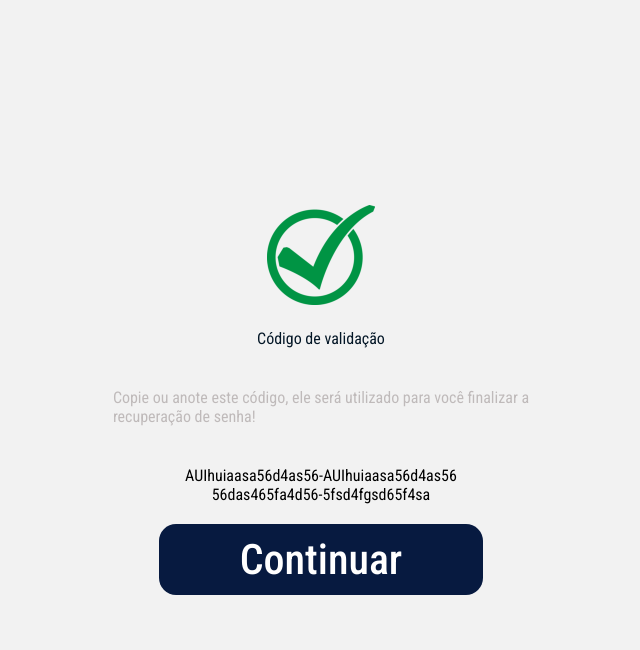
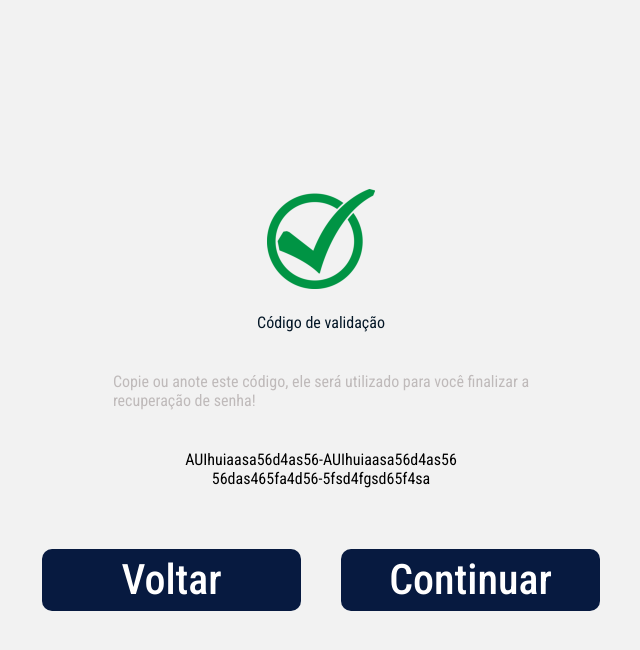
Before and after one commit to decilioh/devel-food-gui, a React (Vite) app: page /esqueci-minha-senha in a window 1280 px wide. Both pictures are taken after typing "name@example.com" into the empty fields and a click on the button "Continuar". Shown: the top 650 px of the page, without its empty margins (319-959 px from the left). Built offline with nearby package versions, Linux system fonts and the light colour scheme.

Commit message:
Botao voltar na tela "esqueci mina senha"

```diff
--- a/src/components/RequestEmail/index.tsx
+++ b/src/components/RequestEmail/index.tsx
@@ -5,13 +5,15 @@ import { MdOutlineEmail } from 'react-icons/md';
 import { RequestEmailData, schema } from './schema';
 import { Button } from '../common/Button';
 import { LogoDevelFood } from '../common/Logo';
-import { FieldsetButton, Form } from './styles';
+import { FieldsetButton, FieldsetInput, Form } from './styles';
+import { useNavigate } from 'react-router-dom';
 
 interface RequestEmailProps {
     onSubmit: (email: string) => void
 }
 
 export const RequestEmail = ({ onSubmit }: RequestEmailProps) => {
+    const Navigate = useNavigate();
     const { register, handleSubmit, formState: { errors } } = useForm<RequestEmailData>({
         resolver: zodResolver(schema),
     });
@@ -24,7 +26,7 @@ export const RequestEmail = ({ onSubmit }: RequestEmailProps) => {
     return (
         <Form id="form-recover-password" onSubmit={handleSubmit(handleSubmitEmail)}>
             <LogoDevelFood />
-            <fieldset>
+            <FieldsetInput>
                 <Input
                     name="email"
                     type='email'
@@ -34,8 +36,9 @@ export const RequestEmail = ({ onSubmit }: RequestEmailProps) => {
                     error={errors.email?.message}
                     id="input-email"
                 />
-            </fieldset>
+            </FieldsetInput>
             <FieldsetButton>
+                <Button id="button-return" onClick={() => Navigate('/')}>Voltar</Button>
                 <Button id="button-submit" type="submit">Continuar</Button>
             </FieldsetButton>
         </Form>
--- a/src/components/RequestEmail/styles.ts
+++ b/src/components/RequestEmail/styles.ts
@@ -7,7 +7,7 @@ export const Form = styled.form`
     justify-content:center;
     gap:40px;
     width:100%;
-    max-width:558px;
+    max-width:1018px;
     padding:1rem;
 
 
@@ -24,4 +24,24 @@ export const FieldsetButton = styled.fieldset`
     display:flex;
     align-items:center;
     justify-content:center;
+    gap:40px;
+    width:100%;
+    max-width:1028px;
+
+    button{
+        width:100%;
+        max-width:259px;
+        height:100%;
+        max-height:62px;
+        display:flex;
+        align-items:center;
+        justify-content:center;
+        border-radius:10px;
+    }
 `
+
+export const FieldsetInput = styled.fieldset`
+    max-width:558px;
+    height:100%;
+    max-height:52px;
+`
--- a/src/components/ResetPassword/styles.ts
+++ b/src/components/ResetPassword/styles.ts
@@ -6,7 +6,7 @@ export const Form = styled.form`
     align-items:center;
     flex-direction:column;
     width:100%;
-    max-width:558px;
+    max-width:1018px;
     gap:20px;
     padding:1rem;
 `
@@ -16,11 +16,14 @@ export const InputsContainer = styled.div`
     justify-content:center;
     align-items:center;
     flex-direction:column;
+    margin-top:10px;
     gap:14px;
     width:100%;
 
     fieldset{
         width:100%;
+        max-width:558px;
+
     }
 `
 
@@ -28,13 +31,18 @@ export const FieldButton = styled.fieldset`
     display:flex;
     justify-content:center;
     align-items:center;
-    gap:20px;
+    gap:40px;
     width:100%;
-    height:100%;
-    max-height:62px;
-    margin-top:1.5rem;
+    margin-top:2.75rem;
 
     button{
-        width:50%;
+        width:100%;
+        max-width:259px;
+        height:100%;
+        max-height:62px;
+        display:flex;
+        justify-content:center;
+        align-items:center;
+        border-radius:10px;
     }
 `
--- a/src/components/VerifyCode/index.tsx
+++ b/src/components/VerifyCode/index.tsx
@@ -4,9 +4,10 @@ import { ActionContainer, CheckContainer, Container, Message } from './styles'
 
 interface VerifyCodeProps {
     onSubmit: () => void;
+    navigate: () => void;
 }
 
-export const VerifyCode = ({ onSubmit }: VerifyCodeProps) => {
+export const VerifyCode = ({ onSubmit, navigate }: VerifyCodeProps) => {
 
     return (
         <Container>
@@ -31,7 +32,10 @@ export const VerifyCode = ({ onSubmit }: VerifyCodeProps) => {
                     AUIhuiaasa56d4as56-AUIhuiaasa56d4as56<br />
                     56das465fa4d56-5fsd4fgsd65f4sa
                 </span>
-                <Button id="button-submit-verify-code" onClick={onSubmit}>Continuar</Button>
+                <div>
+                    <Button id="button-return-" onClick={navigate}>Voltar</Button>
+                    <Button id="button-submit-verify-code" onClick={onSubmit}>Continuar</Button>
+                </div>
             </ActionContainer>
         </Container>
     )
--- a/src/components/VerifyCode/styles.ts
+++ b/src/components/VerifyCode/styles.ts
@@ -8,6 +8,7 @@ export const Container = styled.div`
     gap:40px;
     padding:1rem;
     text-align:center;
+    width:100%;
 `
 
 export const CheckContainer = styled.div`
@@ -26,17 +27,33 @@ export const ActionContainer = styled.div`
     flex-direction:column;
     justify-content:center;
     align-items:center;
-    gap:20px;
+    gap:61px;
     width:100%;
-    max-width:361px;
+    max-width:1018px;
 
     span{
         color:${({ theme }) => theme.colors.verifyCodeSpanColor};
     }
 
+    div{
+        display:flex;
+        justify-content:center;
+        width:100%;
+        max-width:1018px;
+        gap:40px;
+
+    }
+
     button{
-        width:90%;
-        max-width:361px;
+        width:100%;
+        max-width:259px;
+        height:100%;
+        max-height:62px;
+        border-radius:10px;
+
+        display:flex;
+        justify-content:center;
+        align-items:center;
     }
 `
 
--- a/src/pages/ForgotPassword/index.tsx
+++ b/src/pages/ForgotPassword/index.tsx
@@ -14,7 +14,7 @@ export const ForgotPassword = () => {
     };
 
     const returnNavigate = () => {
-        setStep(2);
+        setStep(prevStep => Math.max(prevStep - 1, 1));
     }
 
     const handleCodeSubmit = () => {
@@ -28,7 +28,7 @@ export const ForgotPassword = () => {
     return (
         <Main>
             {step === 1 && <RequestEmail onSubmit={handleEmailSubmit} />}
-            {step === 2 && <VerifyCode onSubmit={handleCodeSubmit} />}
+            {step === 2 && <VerifyCode onSubmit={handleCodeSubmit} navigate={returnNavigate} />}
             {step === 3 && <ResetPassword onSubmit={handlePassWordReset} navigate={returnNavigate} />}
         </Main>
     )
```
